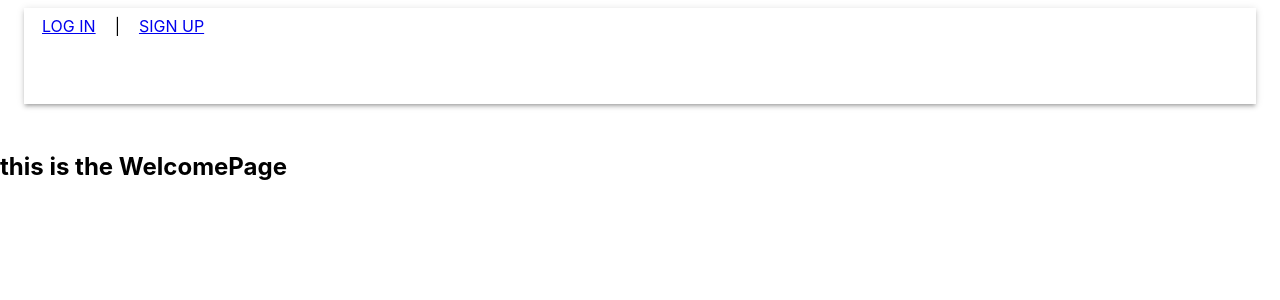
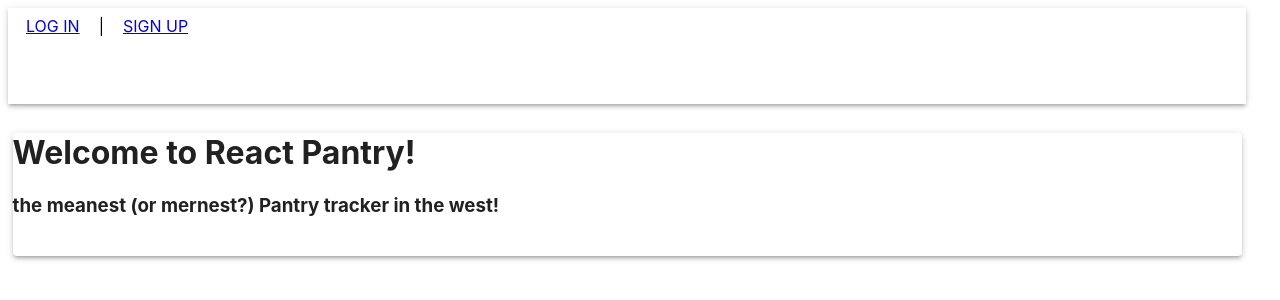
Before and after one commit to Hobby-Collector/ReactPantry, a React (Create React App) app: page / in a window 1280 px wide. Shown: the top 300 px of the page. Built offline with nearby package versions, Linux system fonts and the light colour scheme.

Commit message:
gitignore

```diff
--- a/src/components/NavBar/NavBar.css
+++ b/src/components/NavBar/NavBar.css
@@ -1,7 +1,6 @@
 .NavBar {
   display: flex;
   justify-content: center;
-  margin: 0 0 20px;
   width: 100%;
 }
 
--- a/src/components/NavBar/NavBar.jsx
+++ b/src/components/NavBar/NavBar.jsx
@@ -29,7 +29,7 @@ const NavBar = (props) => {
                 bgcolor="background.paper"
                 m={1}
                 p={1}
-                style={{ width: '95%', height: '5rem' }}
+                style={{ width: '98%', height: '5rem' }}
             >
                 <Link to='/login' className='NavBar-link'>LOG IN</Link>
                 &nbsp;&nbsp;|&nbsp;&nbsp;
--- a/src/pages/App/App.js
+++ b/src/pages/App/App.js
@@ -7,6 +7,7 @@ import { Route, Switch } from 'react-router-dom';
 import './App.css';
 import NavBar from '../../components/NavBar/NavBar';
 import WelcomePage from '../WelcomePage/WelcomePage';
+import { Box, Paper } from '@material-ui/core';
 
 class App extends Component {
   constructor() {
@@ -28,11 +29,12 @@ class App extends Component {
 
   render() {
     return (
-      <div>
+      <div style={{ width: '98%', height: '100%', justifyItems: 'center' }}>
         <NavBar
           user={this.state.user}
           handleLogout={this.handleLogout}
         />
+        <Paper elevation={3} style={{ width: '98%', height: '100%' }}>
           <Switch>
             <Route exact path='/signup' render={({ history }) =>
               <SignupPage
@@ -54,10 +56,10 @@ class App extends Component {
                   ingredients={this.state.ingredients}
                 /> :
                 <WelcomePage />
-
             } />
           </Switch>
-      </div>
+        </Paper>
+      </div >
     )
   }
 }
--- a/src/pages/WelcomePage/WelcomePage.jsx
+++ b/src/pages/WelcomePage/WelcomePage.jsx
@@ -3,7 +3,9 @@ import React from 'react';
 const WelcomePage = (props) => {
     return (
         <div className={styles}>
-            <h2>this is the WelcomePage</h2>
+            <h1>Welcome to React Pantry!</h1>
+            <h3> the meanest (or mernest?) Pantry tracker in the west! </h3>
+            &nbsp;
         </div>
     );
 
```
Also changed, not shown: 1 other file (tests, documents, lock files or other folders). Lines whose indentation alone changed are shown as unchanged.
